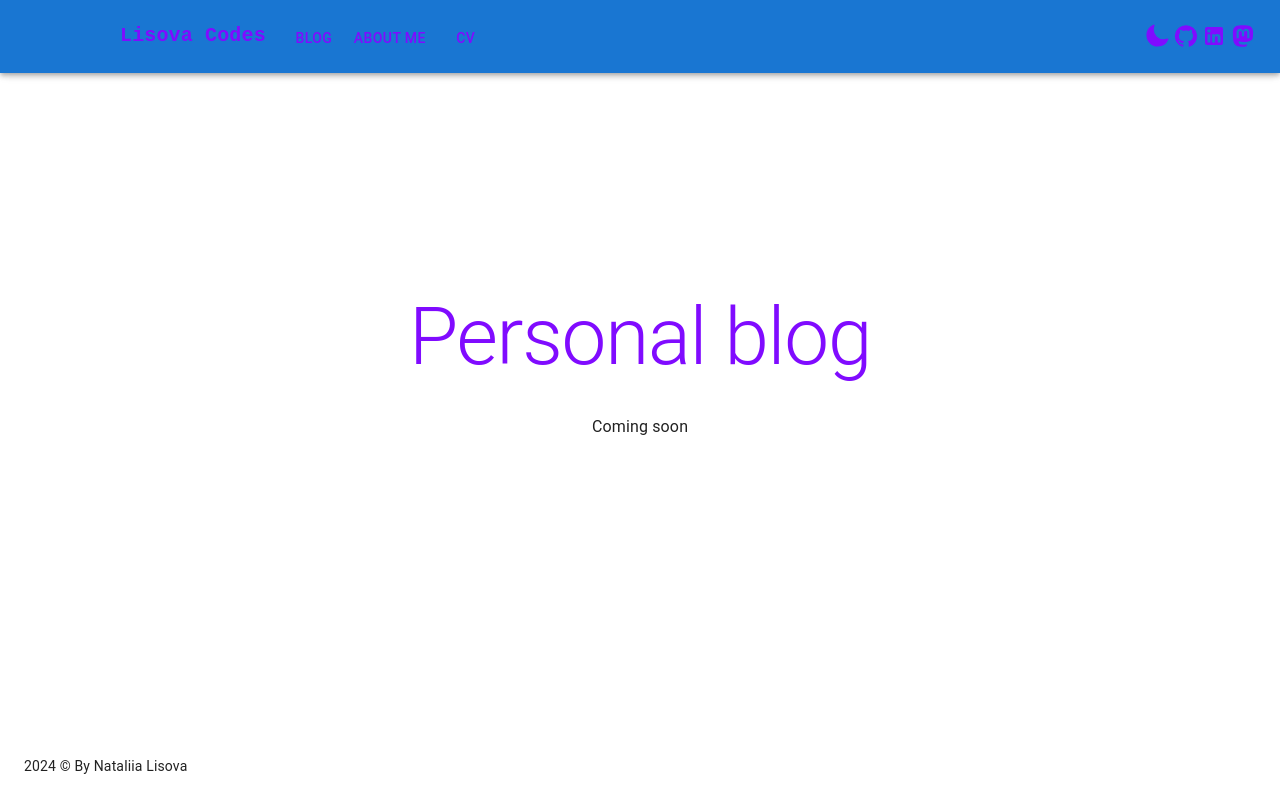
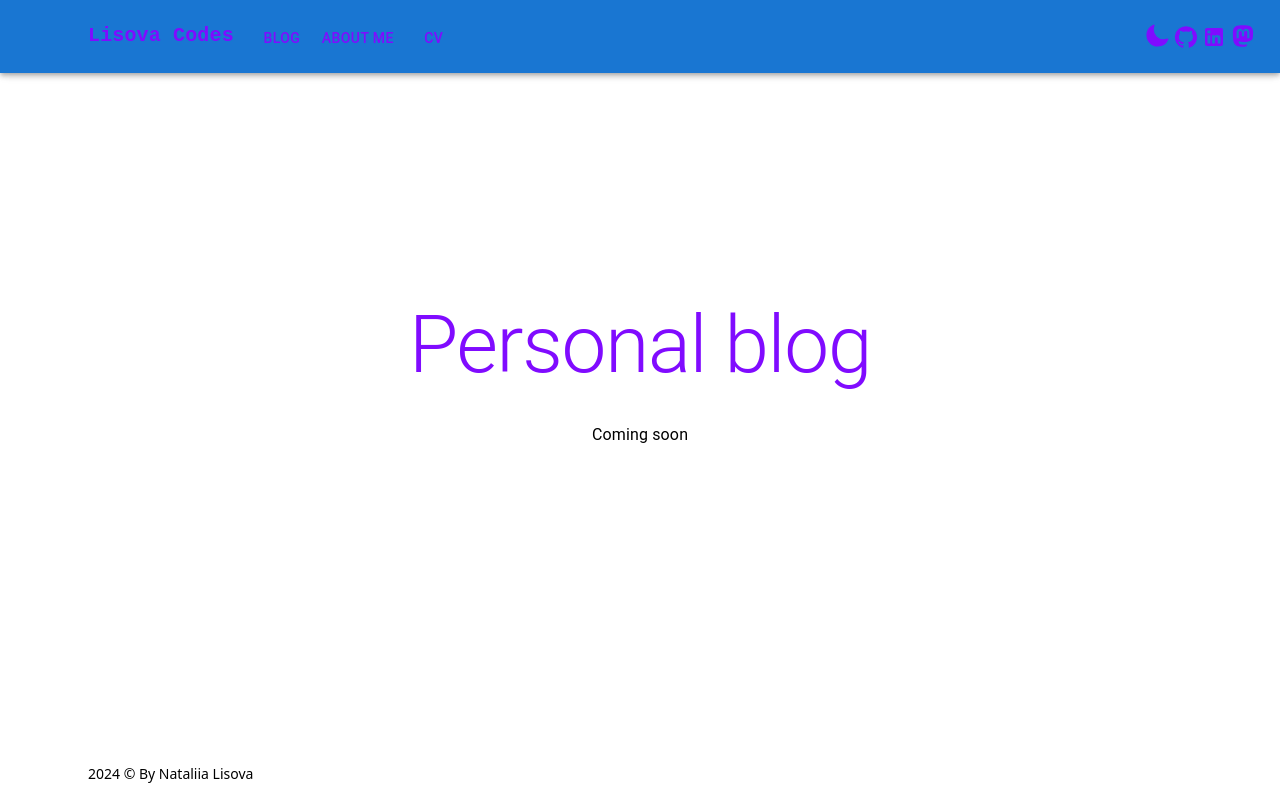
Before and after one commit to natalyalisova/lisova-codes, a Next.js app: page / in a window 1280 px wide. Built offline with nearby package versions, Linux system fonts and the light colour scheme.

Commit message:
fix: menu styles (#3)

```diff
--- a/src/app/components/Footer.tsx
+++ b/src/app/components/Footer.tsx
@@ -1,14 +1,13 @@
-'use client'
-import {ThemeProvider, useTheme} from "@mui/material/styles";
+import Container from "@mui/material/Container";
 
 const Footer = () => {
-    const theme = useTheme();
     return (
-        <ThemeProvider theme={theme}>
-            <div className="flex flex-row align-baseline items-center p-6 text-sm">
+        <Container maxWidth="xl" className="mx-auto">
+            <div className="flex flex-row md:ml-12 sm:ml-0 align-baseline items-center p-4 text-sm">
                 <div className="dark:text-white">2024 &#169; By Nataliia Lisova</div>
             </div>
-        </ThemeProvider>
+        </Container>
+
     )
 }
 export default Footer;
--- a/src/app/components/NavBar.tsx
+++ b/src/app/components/NavBar.tsx
@@ -51,7 +51,7 @@ function ResponsiveAppBar() {
                         component="a"
                         href="/"
                         sx={{
-                            ml: 12,
+                            ml: 8,
                             mr: 2,
                             display: {xs: 'none', md: 'flex'},
                             fontFamily: 'monospace',
@@ -96,12 +96,13 @@ function ResponsiveAppBar() {
                                     <Link
                                         href={page.href}
                                         target={page.target}
-                                        className="block text-white hover:text-purple-300 mx-6"
+                                        className="block text-white mx-6"
                                         aria-current="page">
                                         {page.text}
                                     </Link>
                                 </MenuItem>
                             ))}
+
                         </Menu>
                     </Box>
                     <Typography
--- a/src/app/globals.css
+++ b/src/app/globals.css
@@ -3,8 +3,15 @@
 @tailwind utilities;
 
 :root {
-    --background-light: #fff;
-    --background-dark: #050209;
+    --background-color-light: #fff;
+    --text-color-light: #000;
+    --background-color-dark: #150825;
+    --text-color-dark: #fff;
+    --navbar-dropdown-background: #800bff;
+}
+
+[data-theme=dark] {
+    --navbar-dropdown-background: #110122;
 }
 
 @media (prefers-color-scheme: dark) {
@@ -42,7 +49,7 @@ html {
     }
 }
 
-/*TODO rewrite shame CSS */
-.css-3dzjca-MuiPaper-root-MuiPopover-paper-MuiMenu-paper {
-    background-color: #800bff;
+
+.MuiMenu-paper {
+    background-color: var(--navbar-dropdown-background);
 }
--- a/src/app/layout.tsx
+++ b/src/app/layout.tsx
@@ -2,7 +2,6 @@
 import "./globals.css";
 import Footer from "@/app/components/Footer";
 import ResponsiveAppBar from "@/app/components/NavBar";
-import {CssBaseline} from "@mui/material";
 import {ReactNode} from "react";
 import {ThemeProvider} from "next-themes";
 
@@ -31,8 +30,8 @@ export default function RootLayout({
             <title>Lisova Codes</title>
         </head>
         <body className={`roboto.className dark:bg-black`}>
-        <ThemeProvider enableSystem={true} attribute="class">
-            <CssBaseline/>
+        <ThemeProvider attribute="class">
+            {/*<CssBaseline/>*/}
             <div className="flex flex-col min-h-screen">
                 <ResponsiveAppBar/>
                 <main className="flex-grow flex">{children}</main>
```
